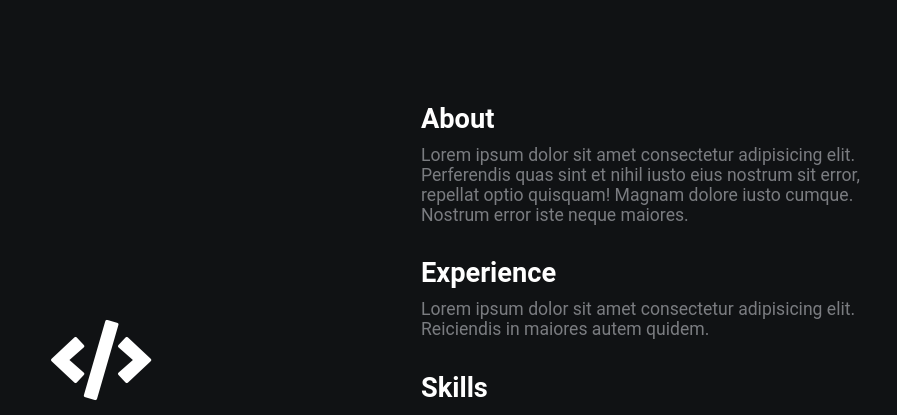
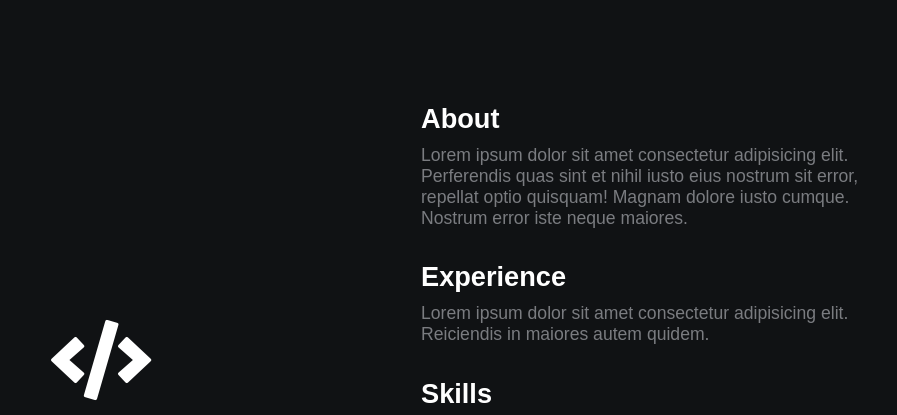
Before and after one commit to xinfull/xinfull.gitbook.io, a plain HTML site: page index.html in a window 1280 px wide. Shown: the top 415 px of the page, without its empty margins (219-1116 px from the left). Drawn offline with Linux system fonts and the light colour scheme; a web font is replaced by a local one.

Commit message:
Update style.css

```diff
--- a/style.css
+++ b/style.css
@@ -9,7 +9,7 @@
 body{
     margin: 0;
     padding: 0;
-    font-family: 'Roboto', sans-serif;
+    font-family: 'Montserrat', arial;
     background-color: #101214;
     color: #7A7C80;
 
```
